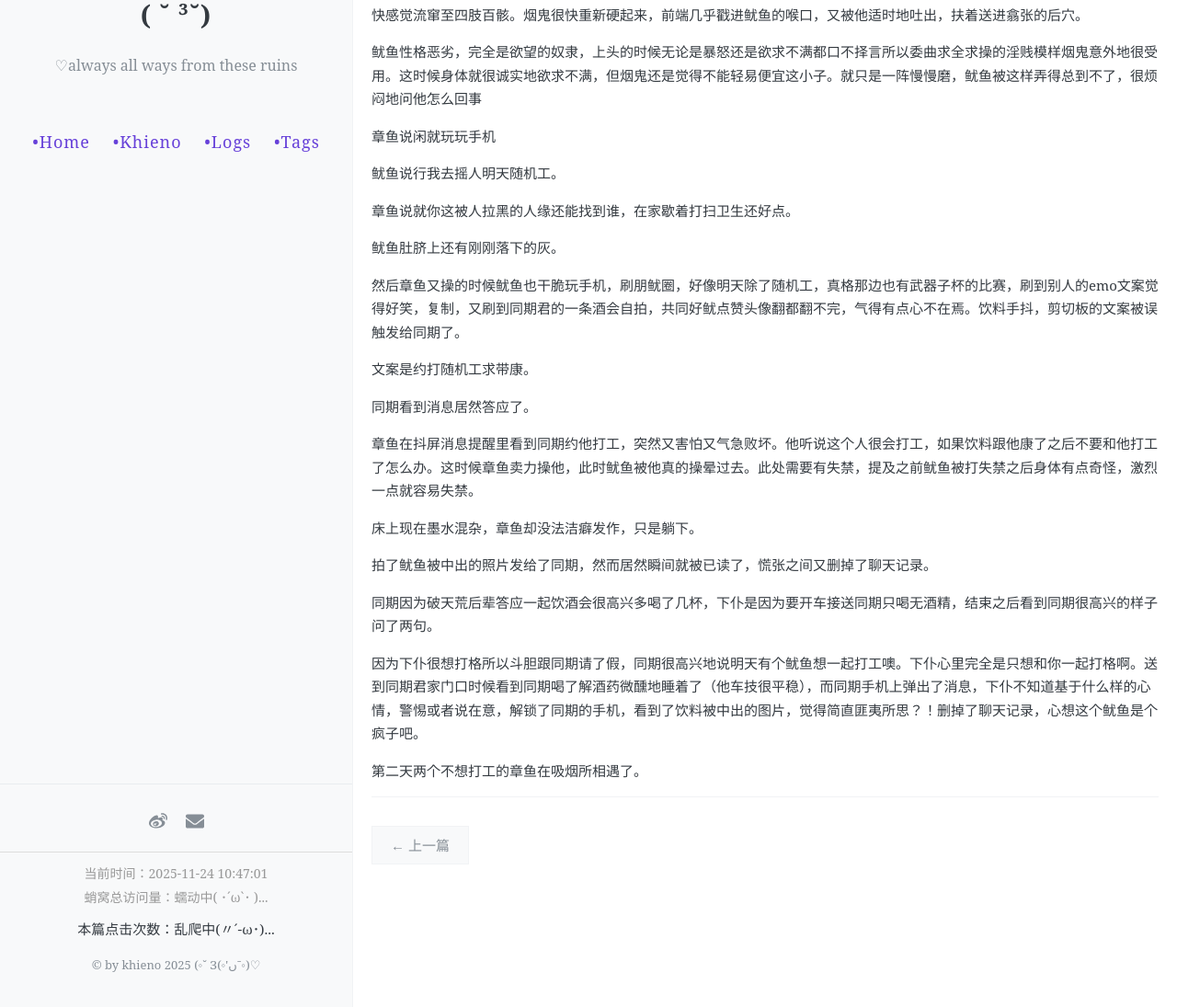
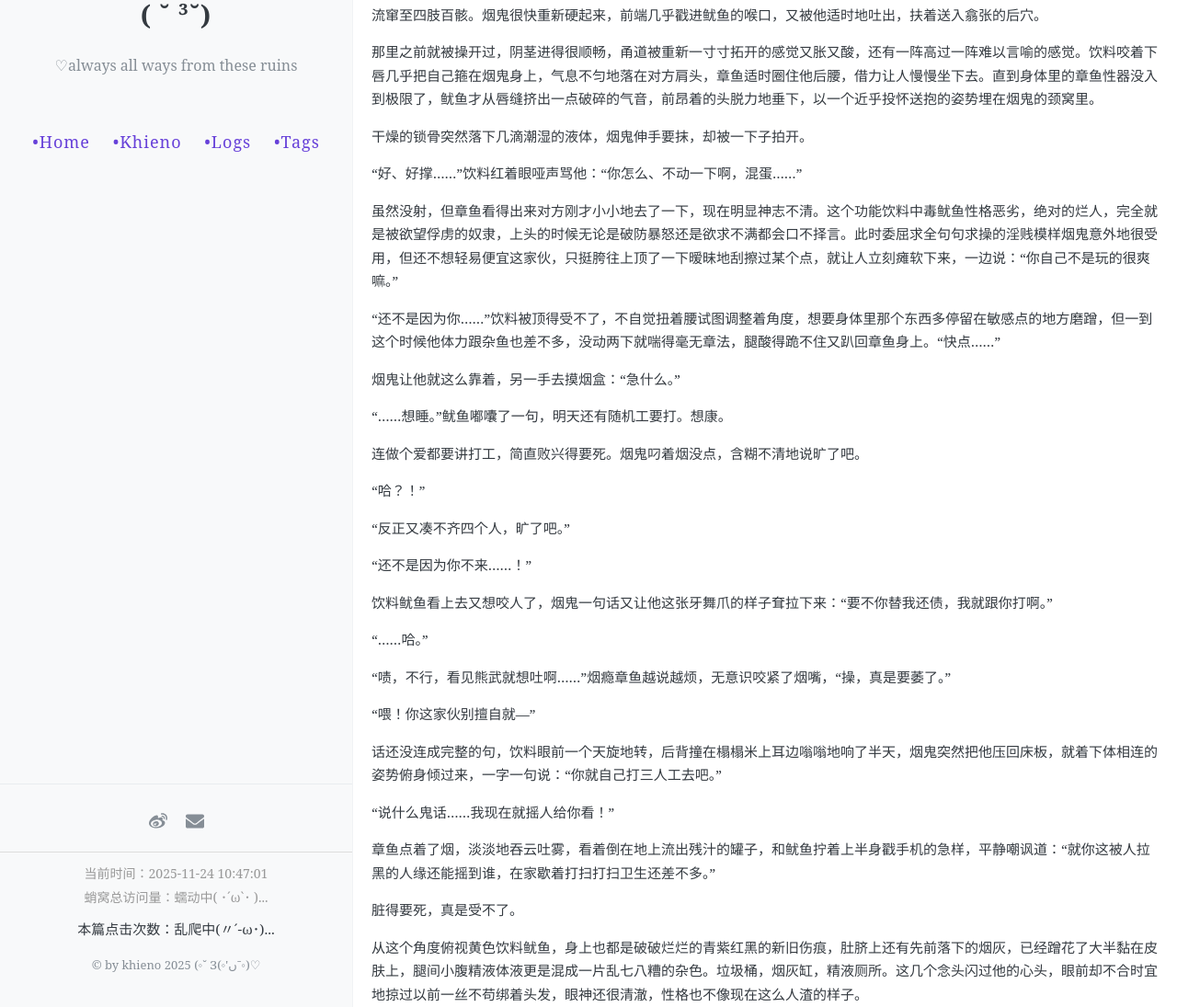
Before and after one commit to khieno/maybealiar, a Jekyll site: the page built from _posts/2025-11-20-xgpsxtcyy.md, in a window 1280 px wide and 1400 px high, scrolled down 1655 px. Shown: the part 305-1400 px from the top of the window at 92% size. Built offline with Jekyll 4.4.1, drawn with Linux system fonts in a browser that asks for light colours; comment, search, counter and statistics services are not loaded; some of the changed text lies outside the part shown.

Commit message:
Update 2025-11-20-xgpsxtcyy.md

```diff
--- a/_posts/2025-11-20-xgpsxtcyy.md
+++ b/_posts/2025-11-20-xgpsxtcyy.md
@@ -38,7 +38,7 @@ collection_toc: true
 
 “烟鬼。”
 
-<br>
+ <br>
 
 鱿鱼的那只手几乎探到他鼻尖，烟鬼咬着烟嘴偏头忽略。
 
@@ -82,32 +82,70 @@ collection_toc: true
 
 还挺感动的。
 
-他嘬着还剩小半截的烟头猛吸一口，随手捻灭在床边的空能量饮罐里。烟雾从口鼻间喷薄开来，模糊了视野中黄色鱿鱼前探过来微微蹙起的眉眼。不应期的空虚感被神秘烟草里的兴奋递质冲散、支离，性器又被饮料把弄着含住舔吮，自下身泛升起一阵轻盈的欣快感觉流窜至四肢百骸。烟鬼很快重新硬起来，前端几乎戳进鱿鱼的喉口，又被他适时地吐出，扶着送进翕张的后穴。
+他嘬着还剩小半截的烟头猛吸一口，随手捻灭在床边的空能量饮罐里。烟雾从口鼻间喷薄开来，模糊了视野中黄色鱿鱼前探过来微微蹙起的眉眼。不应期的空虚感被神秘烟草里的兴奋递质冲散、支离，性器又被饮料把弄着含住舔吮，泛升起轻盈的欣快感自下身流窜至四肢百骸。烟鬼很快重新硬起来，前端几乎戳进鱿鱼的喉口，又被他适时地吐出，扶着送入翕张的后穴。
 
-鱿鱼性格恶劣，完全是欲望的奴隶，上头的时候无论是暴怒还是欲求不满都口不择言所以委曲求全求操的淫贱模样烟鬼意外地很受用。这时候身体就很诚实地欲求不满，但烟鬼还是觉得不能轻易便宜这小子。就只是一阵慢慢磨，鱿鱼被这样弄得总到不了，很烦闷地问他怎么回事
+那里之前就被操开过，阴茎进得很顺畅，甬道被重新一寸寸拓开的感觉又胀又酸，还有一阵高过一阵难以言喻的感觉。饮料咬着下唇几乎把自己箍在烟鬼身上，气息不匀地落在对方肩头，章鱼适时圈住他后腰，借力让人慢慢坐下去。直到身体里的章鱼性器没入到极限了，鱿鱼才从唇缝挤出一点破碎的气音，前昂着的头脱力地垂下，以一个近乎投怀送抱的姿势埋在烟鬼的颈窝里。
 
-章鱼说闲就玩玩手机
+干燥的锁骨突然落下几滴潮湿的液体，烟鬼伸手要抹，却被一下子拍开。
 
-鱿鱼说行我去摇人明天随机工。
+“好、好撑……”饮料红着眼哑声骂他：“你怎么、不动一下啊，混蛋……”
 
-章鱼说就你这被人拉黑的人缘还能找到谁，在家歇着打扫卫生还好点。
+虽然没射，但章鱼看得出来对方刚才小小地去了一下，现在明显神志不清。这个功能饮料中毒鱿鱼性格恶劣，绝对的烂人，完全就是被欲望俘虏的奴隶，上头的时候无论是破防暴怒还是欲求不满都会口不择言。此时委屈求全句句求操的淫贱模样烟鬼意外地很受用，但还不想轻易便宜这家伙，只挺胯往上顶了一下暧昧地刮擦过某个点，就让人立刻瘫软下来，一边说：“你自己不是玩的很爽嘛。”
 
-鱿鱼肚脐上还有刚刚落下的灰。
+“还不是因为你……”饮料被顶得受不了，不自觉扭着腰试图调整着角度，想要身体里那个东西多停留在敏感点的地方磨蹭，但一到这个时候他体力跟杂鱼也差不多，没动两下就喘得毫无章法，腿酸得跪不住又趴回章鱼身上。“快点……”
 
-然后章鱼又操的时候鱿鱼也干脆玩手机，刷朋鱿圈，好像明天除了随机工，真格那边也有武器子杯的比赛，刷到别人的emo文案觉得好笑，复制，又刷到同期君的一条酒会自拍，共同好鱿点赞头像翻都翻不完，气得有点心不在焉。饮料手抖，剪切板的文案被误触发给同期了。
+烟鬼让他就这么靠着，另一手去摸烟盒：“急什么。”
 
-文案是约打随机工求带康。
+“……想睡。”鱿鱼嘟囔了一句，明天还有随机工要打。想康。
 
-同期看到消息居然答应了。
+连做个爱都要讲打工，简直败兴得要死。烟鬼叼着烟没点，含糊不清地说旷了吧。
 
-章鱼在抖屏消息提醒里看到同期约他打工，突然又害怕又气急败坏。他听说这个人很会打工，如果饮料跟他康了之后不要和他打工了怎么办。这时候章鱼卖力操他，此时鱿鱼被他真的操晕过去。此处需要有失禁，提及之前鱿鱼被打失禁之后身体有点奇怪，激烈一点就容易失禁。
+“哈？！”
 
-床上现在墨水混杂，章鱼却没法洁癖发作，只是躺下。
+“反正又凑不齐四个人，旷了吧。”
 
-拍了鱿鱼被中出的照片发给了同期，然而居然瞬间就被已读了，慌张之间又删掉了聊天记录。
+“还不是因为你不来……！”
 
-同期因为破天荒后辈答应一起饮酒会很高兴多喝了几杯，下仆是因为要开车接送同期只喝无酒精，结束之后看到同期很高兴的样子问了两句。
+饮料鱿鱼看上去又想咬人了，烟鬼一句话又让他这张牙舞爪的样子耷拉下来：“要不你替我还债，我就跟你打啊。”
 
-因为下仆很想打格所以斗胆跟同期请了假，同期很高兴地说明天有个鱿鱼想一起打工噢。下仆心里完全是只想和你一起打格啊。送到同期君家门口时候看到同期喝了解酒药微醺地睡着了（他车技很平稳），而同期手机上弹出了消息，下仆不知道基于什么样的心情，警惕或者说在意，解锁了同期的手机，看到了饮料被中出的图片，觉得简直匪夷所思？！删掉了聊天记录，心想这个鱿鱼是个疯子吧。
+“……哈。”
 
-第二天两个不想打工的章鱼在吸烟所相遇了。
+“啧，不行，看见熊武就想吐啊……”烟瘾章鱼越说越烦，无意识咬紧了烟嘴，“操，真是要萎了。”
+
+“喂！你这家伙别擅自就—”
+
+话还没连成完整的句，饮料眼前一个天旋地转，后背撞在榻榻米上耳边嗡嗡地响了半天，烟鬼突然把他压回床板，就着下体相连的姿势俯身倾过来，一字一句说：“你就自己打三人工去吧。”
+
+“说什么鬼话……我现在就摇人给你看！”
+
+章鱼点着了烟，淡淡地吞云吐雾，看着倒在地上流出残汁的罐子，和鱿鱼拧着上半身戳手机的急样，平静嘲讽道：“就你这被人拉黑的人缘还能摇到谁，在家歇着打扫打扫卫生还差不多。”
+
+脏得要死，真是受不了。
+
+从这个角度俯视黄色饮料鱿鱼，身上也都是破破烂烂的青紫红黑的新旧伤痕，肚脐上还有先前落下的烟灰，已经蹭花了大半黏在皮肤上，腿间小腹精液体液更是混成一片乱七八糟的杂色。垃圾桶，烟灰缸，精液厕所。这几个念头闪过他的心头，眼前却不合时宜地掠过以前一丝不苟绑着头发，眼神还很清澈，性格也不像现在这么人渣的样子。
+
+“滚，都让你操了还废话这么多。”
+
+饮料不耐烦地刷朋鱿圈，因为打工中毒很久没联系过以前的熟人，只能先看看时间线谁明天有空。好像除了熊先生商会发布的随机工，真格那边也有武器子杯的比赛。滑到别鱿的组队招募emo文案觉得好笑、先复制，准备看到合适的人戳小窗发去问问。
+
+就这么往下看了几条，刷新键消失的瞬间弹出来一条脏辫鱿鱼的酒会自拍照片。
+
+——“第十次破船康工纪念庆功会[啤酒]~！后辈也终于参加了，好感动~(´╰╯`)☆”共同好鱿点赞头像下翻了三页都翻不完。本来捞不到人就烦，看见这个人的动态更是气得有点心不在焉。
+
+“欠操的人是谁啊？跟我求操的又是谁啊？”
+
+饮料手一抖，指尖点进同期的小窗，剪切板发送。
+
+> エナドリ：你好特别，你和我认识的工鱿都不一样，你给我一种疏离感，很孤独的感觉，若即若离，我听过很多人说自己孤独，但我觉得你的孤独才是真正的孤独。感觉你的内心深处一直都只有你一个人，你一直在伪装自己。你想要一点刺激，一点危险，一点捉摸不透，甚至是一点折磨。你想要过度的东西，你想要不可理喻的沉迷，你想要情绪的烈火炙烤你的灵魂，你想要能够消耗你生命的爱情。你给我的感觉就像古人类那句你不过是每一个孤独的瞬息。在任何时候看到你都会吸引我的目光，即使你面无表情。很多时候我想去了解你，想知道你在想什么，又觉得你的外界有一层保护膜，不好打破。跟我一起打随机工好吗？
+
+瞬间已读。
+
+对方正在输入……
+
+> ドウキ：好啊
+
+> ドウキ：明天一起打工吧^^
+
+> ドウキ：请多指教哦，饮料君
+
+…………哈？？？？？？
```
